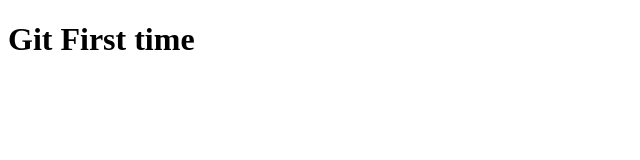
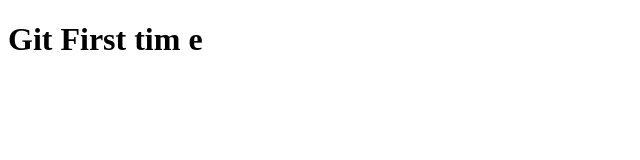
Before and after one commit to Xuixin/first, a plain HTML site: page index.html in a window 1280 px wide. Shown: the full height of the page, 0-640 px from the left. Drawn offline with Linux system fonts and the light colour scheme.

Commit message:
add space

```diff
--- a/index.html
+++ b/index.html
@@ -6,6 +6,6 @@
     <title>Document</title>
 </head>
 <body>
-    <h1>Git First time</h1>
+    <h1>Git First tim   e</h1>
 </body>
 </html>
```
